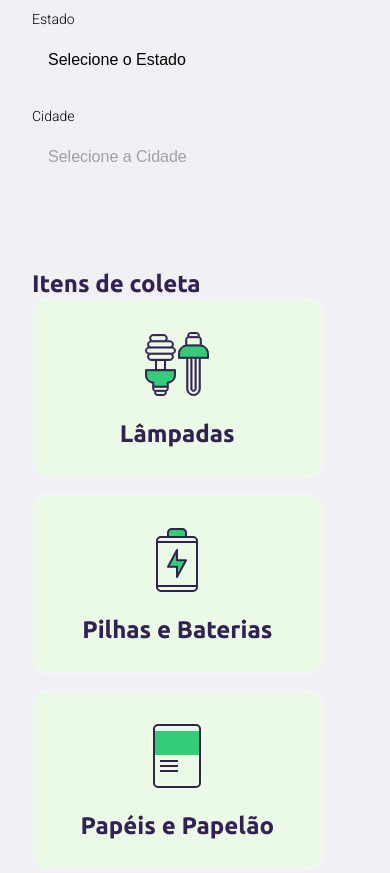
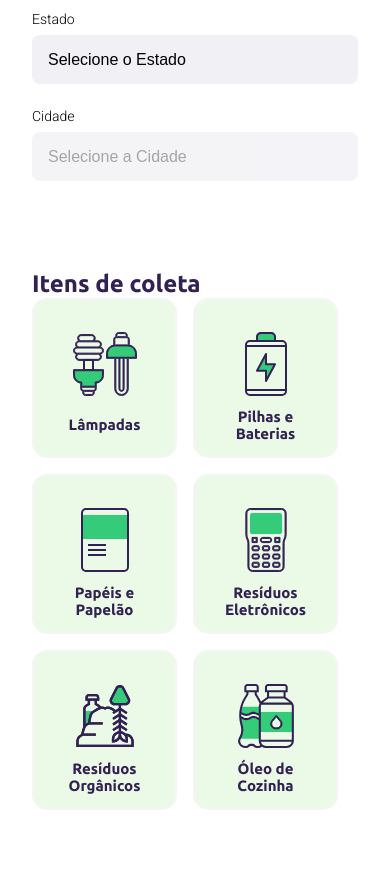
Before and after one commit to brenda-miranda/next-level-week-starter, a plain HTML site: page create-point.html in a window 390 px wide. Shown: the part 686-1559 px from the top of the page. Drawn offline with Linux system fonts and the light colour scheme; no server answers.

Commit message:
Update responsive css

```diff
--- a/css/responsive.css
+++ b/css/responsive.css
@@ -55,13 +55,21 @@
 
     .items-grid {
         display: grid;
-        grid-template-columns: 1fr;
+        grid-template-columns: 1fr 1fr;
+
     }
+
+    .items-grid li {
+        width: 145px;
+        font-size: 15px;
+        height: 160px;
+    }
+
 
     form {
         width: 100%;
         padding: 32px;
-        background: none;
+
     }
 
     form input,
```
